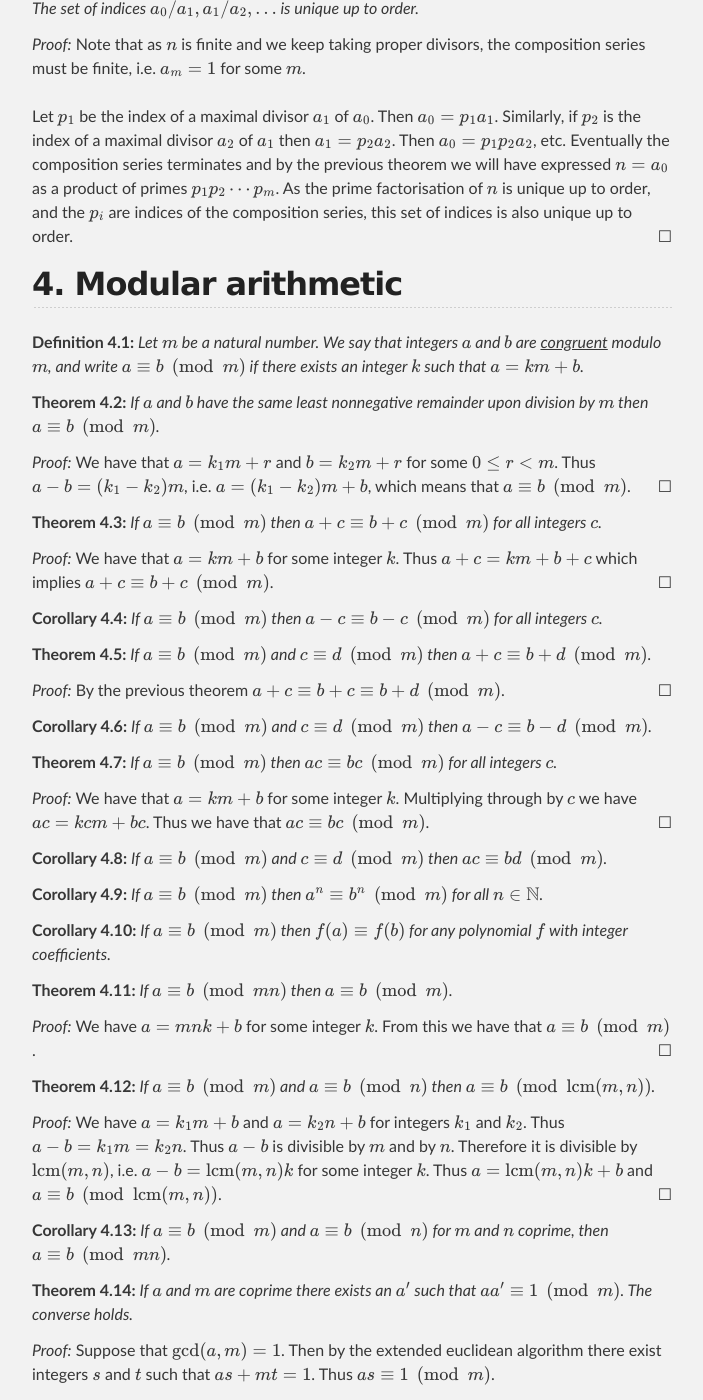
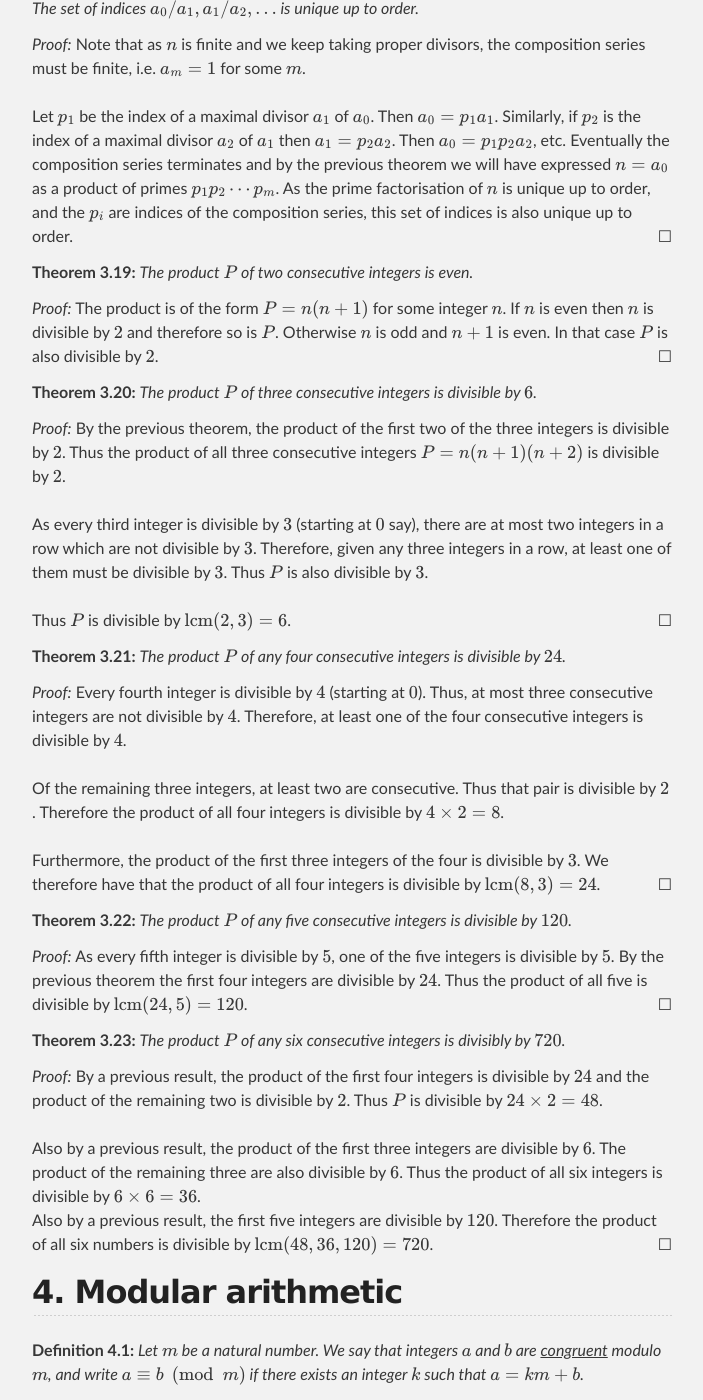
Before and after one commit to wbhart/SimpleMath, a Jekyll site: the page built from test.html, in a window 1280 px wide and 1400 px high, scrolled down 13933 px. Shown: the whole window, without its empty margins (288-991 px from the left). Built offline with Jekyll 4.4.1, drawn with Linux system fonts in a browser that asks for light colours; formulas are drawn with MathJax 3.

Commit message:
Update test.html

```diff
--- a/test.html
+++ b/test.html
@@ -670,6 +670,59 @@ prime factorisation of $n$ is unique up to order, and the $p_i$ are indices of t
 indices is also unique up to order.
 </proof>
 
+<theorem> The product $P$ of two consecutive integers is even.
+</theorem>
+
+<proof> The product is of the form $P = n(n + 1)$ for some integer $n$. If $n$ is even then $n$ is divisible by $2$ and
+therefore so is $P$. Otherwise $n$ is odd and $n + 1$ is even. In that case $P$ is also divisible by $2$.
+</proof>
+
+<theorem> The product $P$ of three consecutive integers is divisible by $6$.
+</theorem>
+
+<proof> By the previous theorem, the product of the first two of the three integers is divisible by $2$. Thus the product
+of all three consecutive integers $P = n(n + 1)(n + 2)$ is divisible by $2$. </br></br>
+
+As every third integer is divisible by $3$ (starting at $0$ say), there are at most two integers in a row which are not
+divisible by $3$. Therefore, given any three integers in a row, at least one of them must be divisible by $3$. Thus $P$
+is also divisible by $3$. </br></br>
+
+Thus $P$ is divisible by $\lcm(2, 3) = 6$.
+</proof>
+
+<theorem> The product $P$ of any four consecutive integers is divisible by $24$.
+</theorem>
+
+<proof> Every fourth integer is divisible by $4$ (starting at $0$). Thus, at most three consecutive integers are not
+divisible by $4$. Therefore, at least one of the four consecutive integers is divisible by $4$. </br></br>
+
+Of the remaining three integers, at least two are consecutive. Thus that pair is divisible by $2$. Therefore the product
+of all four integers is divisible by $4\times 2 =8$. </br></br>
+
+Furthermore, the product of the first three integers of the four is divisible by $3$. We therefore have that the product
+of all four integers is divisible by $\lcm(8, 3) = 24$.
+</proof>
+
+<theorem> The product $P$ of any five consecutive integers is divisible by $120$.
+</theorem>
+
+<proof> As every fifth integer is divisible by $5$, one of the five integers is divisible by $5$. By the previous theorem
+the first four integers are divisible by $24$. Thus the product of all five is divisible by $\lcm(24, 5) = 120$.
+</proof>
+
+<theorem> The product $P$ of any six consecutive integers is divisibly by $720$.
+</theorem>
+
+<proof> By a previous result, the product of the first four integers is divisible by $24$ and the product of the
+remaining two is divisible by $2$. Thus $P$ is divisible by $24\times 2 = 48$. </br></br>
+
+Also by a previous result, the product of the first three integers are divisible by $6$. The product of the remaining
+three are also divisible by $6$. Thus the product of all six integers is divisible by $6 \times 6 = 36$. </br>
+
+Also by a previous result, the first five integers are divisible by $120$. Therefore the product of all six numbers is
+divisible by $\lcm(48, 36, 120) = 720$.
+</proof>
+
 <h2>Modular arithmetic</h2>
 
 <definition> Let $m$ be a natural number. We say that integers $a$ and $b$ are <u>congruent</u> modulo $m$, and write
```
